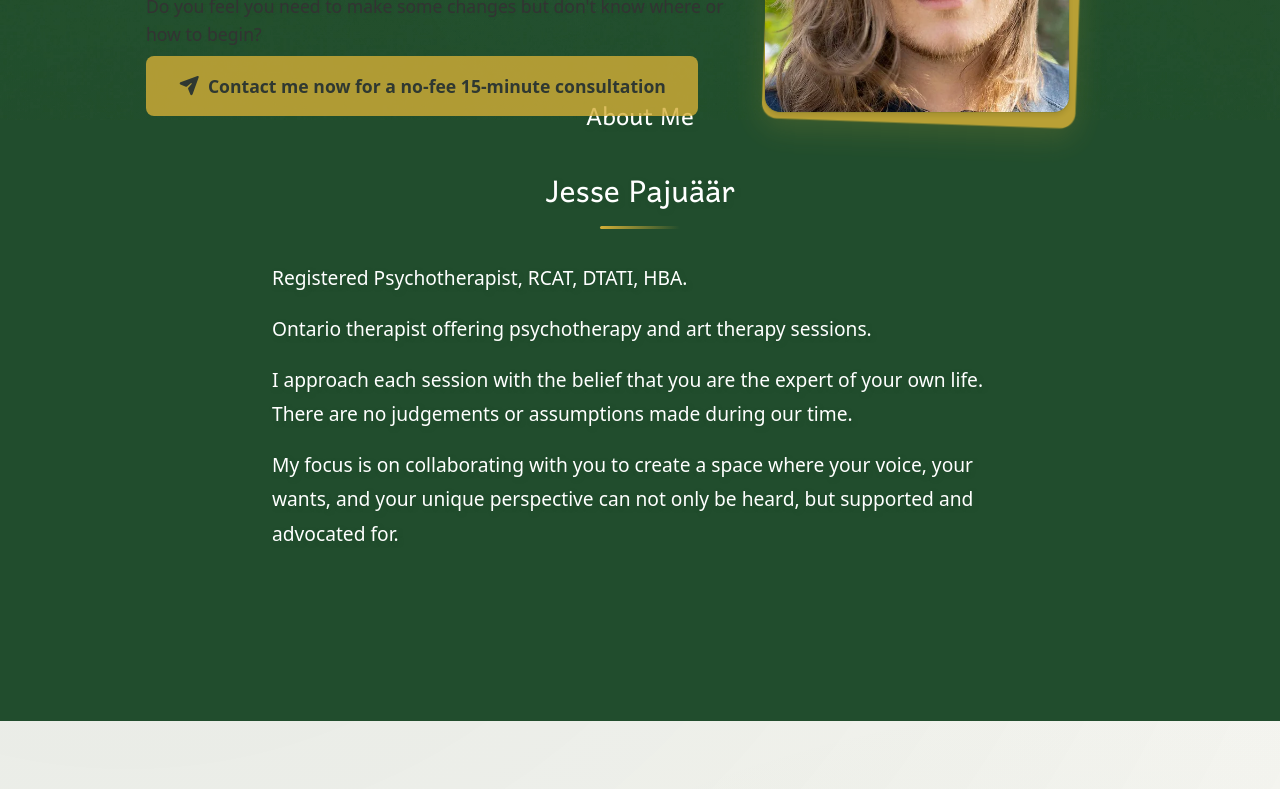
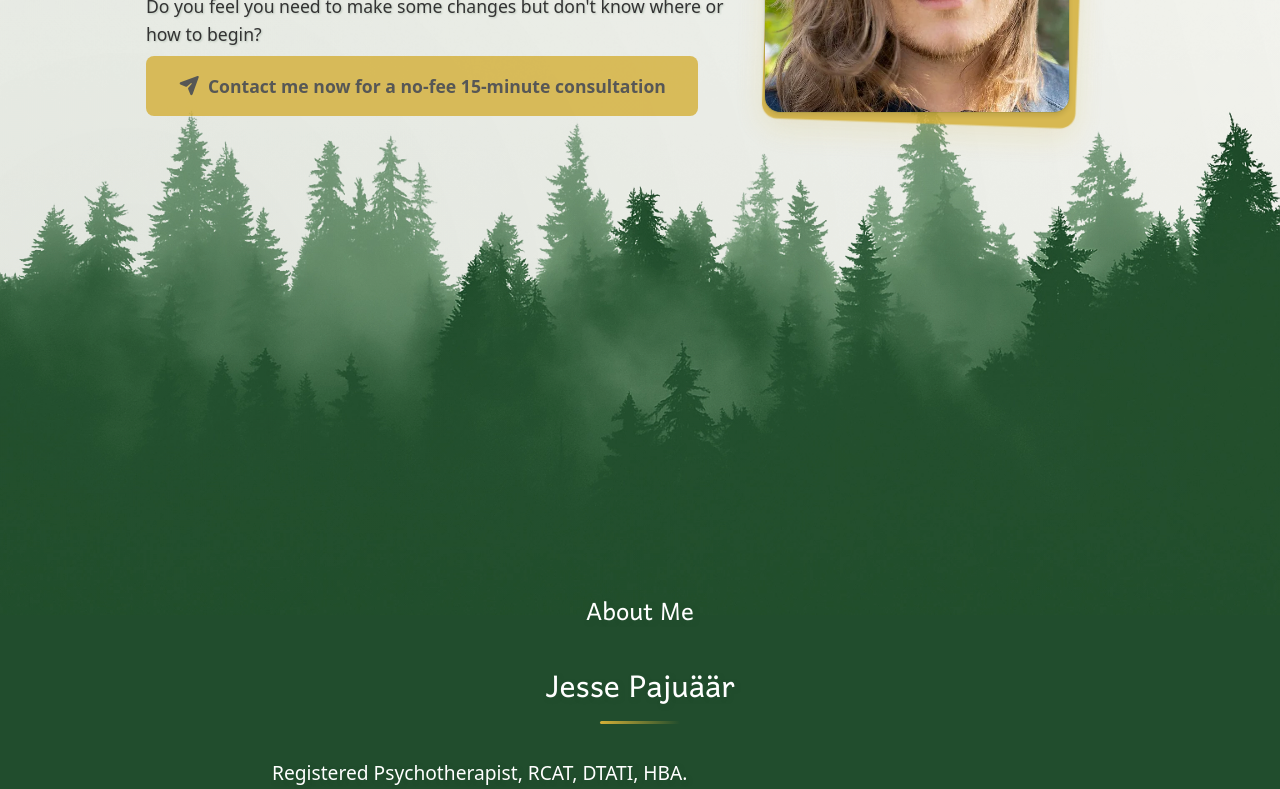
Before and after one commit to danispinxo/jesse-site, a Next.js app: page / in a window 1280 px wide. Shown: the part 380-1169 px from the top of the page. Built offline with nearby package versions, Linux system fonts and the light colour scheme; a web font is replaced by a local one.

Commit message:
undo cursor fix

```diff
--- a/next.config.mjs
+++ b/next.config.mjs
@@ -1,10 +1,6 @@
 const nextConfig = {
   images: {
-    domains: [],
-    deviceSizes: [640, 750, 828, 1080, 1200, 1920, 2048, 3840],
-    imageSizes: [16, 32, 48, 64, 96, 128, 256, 384],
-    formats: ["image/webp", "image/avif"],
-    minimumCacheTTL: 60,
+    unoptimized: true,
   },
   compress: true,
   poweredByHeader: false,
--- a/src/app/page.jsx
+++ b/src/app/page.jsx
@@ -51,8 +51,6 @@ export default function HomePage() {
             sizes="100vw"
             alt="Forest treeline silhouette"
             className="treeline-image"
-            width="1536"
-            height="300"
             loading="lazy"
             decoding="async"
           />
--- a/src/app/styles/styles.scss
+++ b/src/app/styles/styles.scss
@@ -1,5 +1,4 @@
 @use "variables" as *;
-
 :root {
   --font-harmattan-fallback: "Harmattan", "Arial", "Helvetica", sans-serif;
   --font-gabarito-fallback: "Gabarito", "system-ui", "-apple-system", sans-serif;
@@ -264,11 +263,10 @@ body {
     width: 100vw;
     margin-left: calc(-50vw + 50%);
     z-index: 10;
-    height: 300px;
 
     .treeline-image {
       width: 100%;
-      height: 300px;
+      height: 100%;
       object-fit: cover;
       object-position: bottom center;
       display: block;
@@ -281,19 +279,16 @@ body {
   overflow: visible;
   padding: $spacing-xl;
   padding-top: 120px;
-  padding-bottom: 30px;
+  padding-bottom: -30px;
   position: relative;
   margin: 0 auto;
   background-color: $background-dark;
   z-index: 1;
-  min-height: 400px; /* Prevent layout shift */
 
   .about-me-content {
     transform: translateY(-140px);
     position: relative;
     z-index: 5;
-    /* Ensure content has a stable container */
-    contain: layout;
   }
 
   h2,
```
